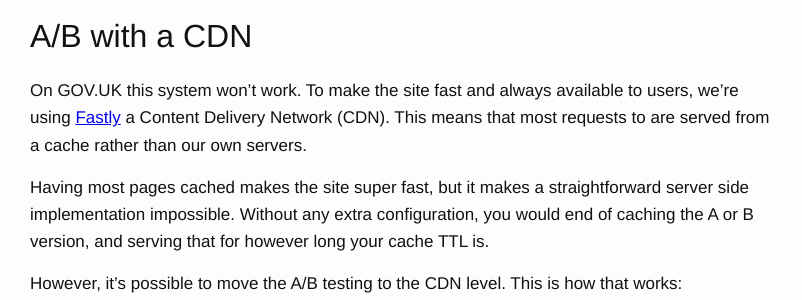
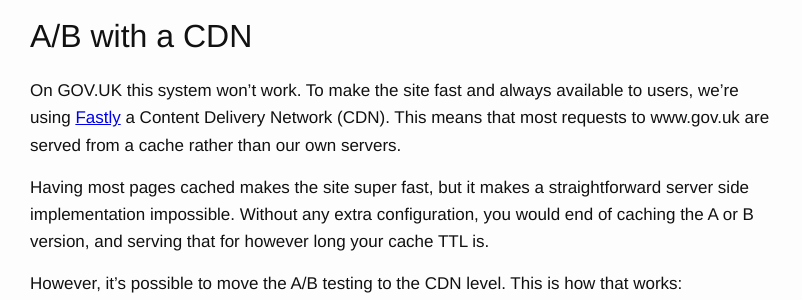
Before and after one commit to tijmenb/www.tijmen.cc, a Jekyll site: the page built from _posts/2017-10-16-ab-testing-fastly.md, in a window 1280 px wide and 900 px high, scrolled down 330 px. Shown: the part 152-452 px from the top of the window, without its empty margins (0-802 px from the left). Built offline with Jekyll 4.4.1, drawn with Linux system fonts in a browser that asks for light colours.

Commit message:
Fix internal link

```diff
--- a/_posts/2017-10-16-ab-testing-fastly.md
+++ b/_posts/2017-10-16-ab-testing-fastly.md
@@ -15,7 +15,7 @@ Examples of this method for Rails are [Split](https://github.com/splitrb/split)
 
 ## A/B with a CDN
 
-On GOV.UK this system won’t work. To make the site fast and always available to users, we’re using [Fastly](https://www.fastly.com/) a Content Delivery Network (CDN). This means that most requests to <www.gov.uk> are served from a cache rather than our own servers.
+On GOV.UK this system won’t work. To make the site fast and always available to users, we’re using [Fastly](https://www.fastly.com/) a Content Delivery Network (CDN). This means that most requests to www.gov.uk are served from a cache rather than our own servers.
 
 Having most pages cached makes the site super fast, but it makes a straightforward server side implementation impossible. Without any extra configuration, you would end of caching the A or B version, and serving that for however long your cache TTL is.
 
```
